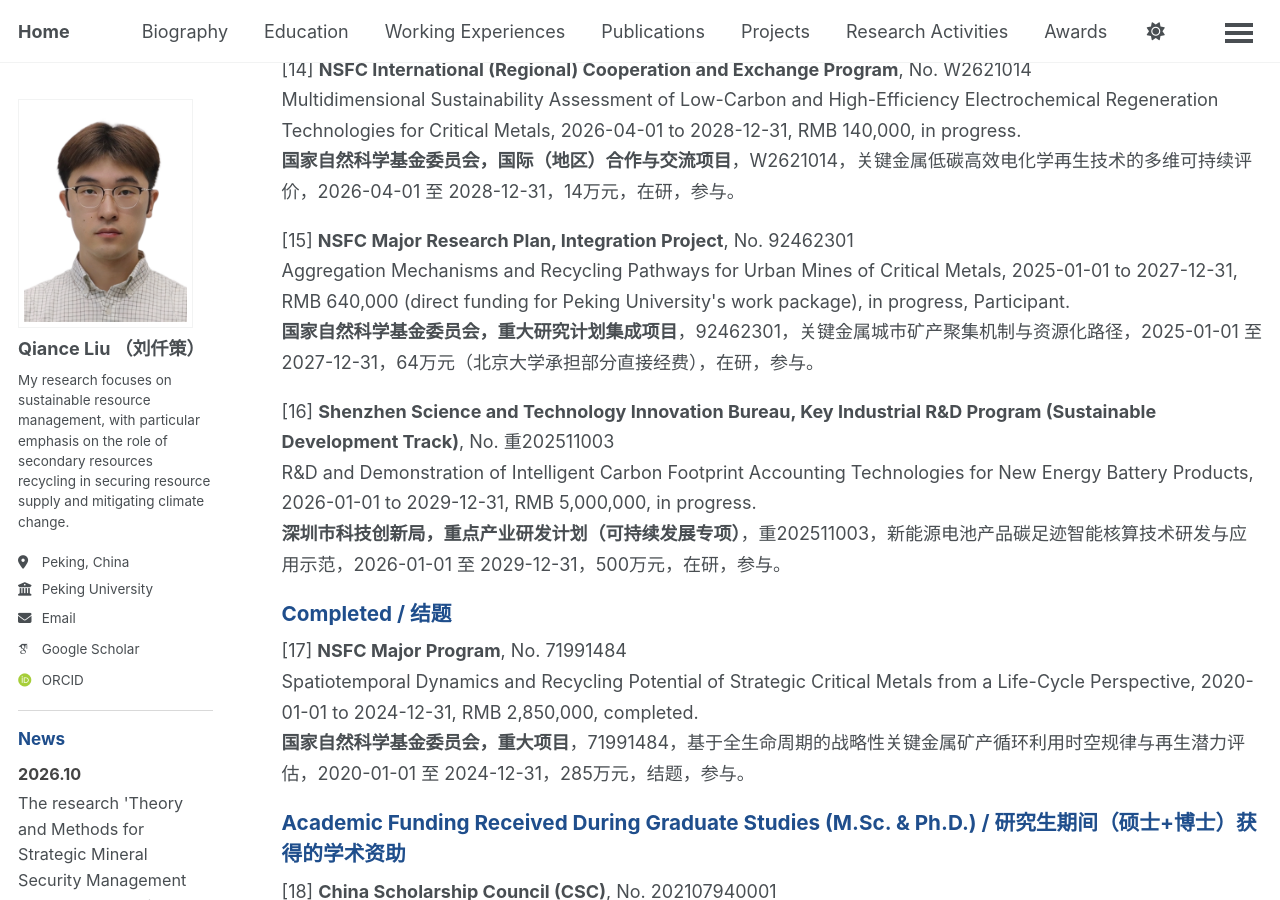
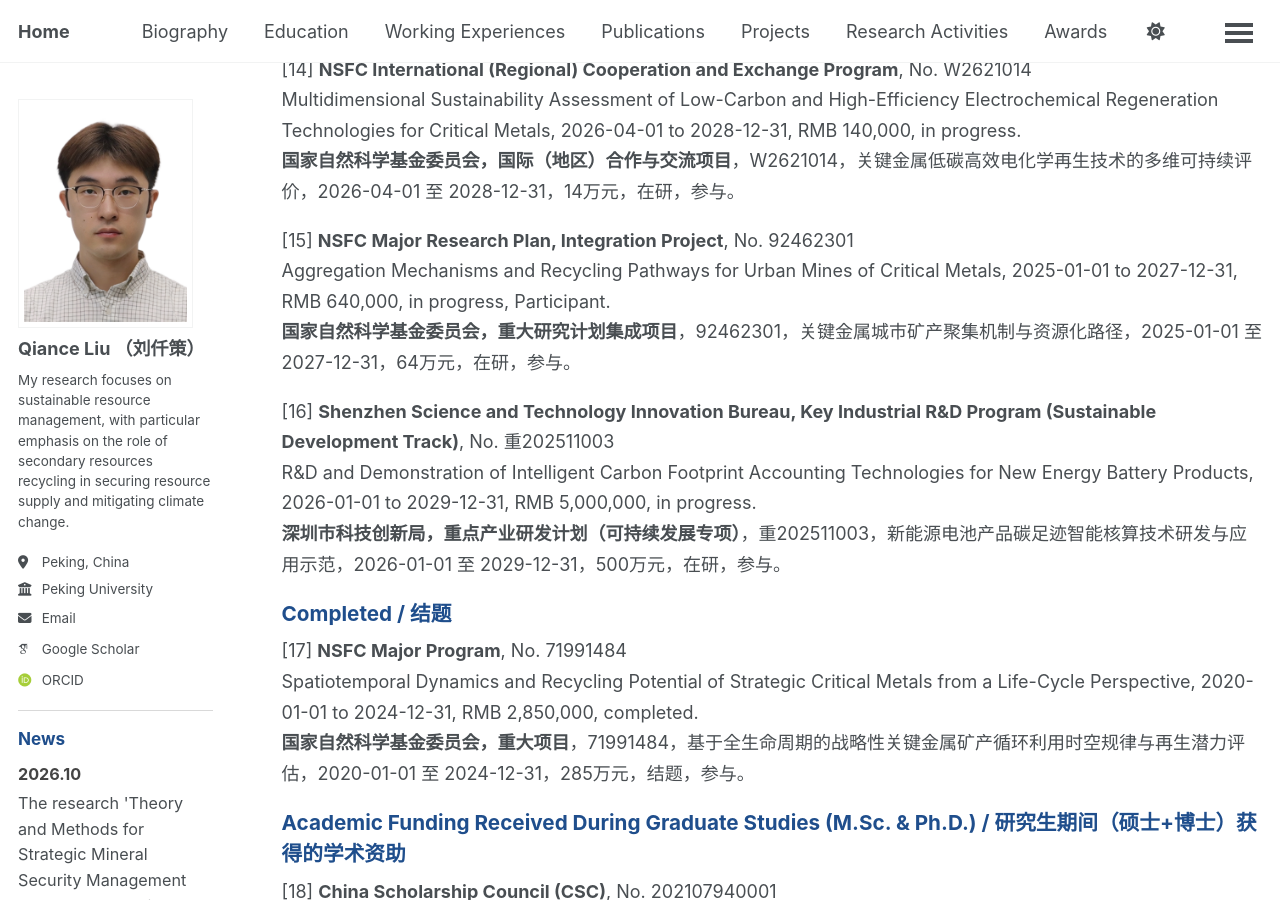
Before and after one commit to QianceLIU/qianceliu.github.io, a Jekyll site: the page built from _pages/Full Project List.md, in a window 1280 px wide and 900 px high, scrolled down 2616 px. Built offline with Jekyll 4.4.1, drawn with Linux system fonts in a browser that asks for light colours; some web fonts are replaced; a script bundle is joined from its source files by our own code; library files that are not in the unit come from our copies.

Commit message:
Remove funding qualifiers and publication authorship counts from biographies

```diff
--- a/_pages/Full Project List.md
+++ b/_pages/Full Project List.md
@@ -130,8 +130,8 @@ author_profile: true
 
 <div class="pub-item">
   <div class="pub-title">[15] <strong>NSFC Major Research Plan, Integration Project</strong>, No. 92462301</div>
-  Aggregation Mechanisms and Recycling Pathways for Urban Mines of Critical Metals, 2025-01-01 to 2027-12-31, RMB 640,000 (direct funding for Peking University's work package), in progress, Participant.<br>
-  <strong>国家自然科学基金委员会，重大研究计划集成项目</strong>，92462301，关键金属城市矿产聚集机制与资源化路径，2025-01-01 至 2027-12-31，64万元（北京大学承担部分直接经费），在研，参与。
+  Aggregation Mechanisms and Recycling Pathways for Urban Mines of Critical Metals, 2025-01-01 to 2027-12-31, RMB 640,000, in progress, Participant.<br>
+  <strong>国家自然科学基金委员会，重大研究计划集成项目</strong>，92462301，关键金属城市矿产聚集机制与资源化路径，2025-01-01 至 2027-12-31，64万元，在研，参与。
 </div>
 
 <div class="pub-item">
```
Also changed, not shown: _pages/about.md (+1 -1 lines), _pages/cv.md (+1 -1 lines).
